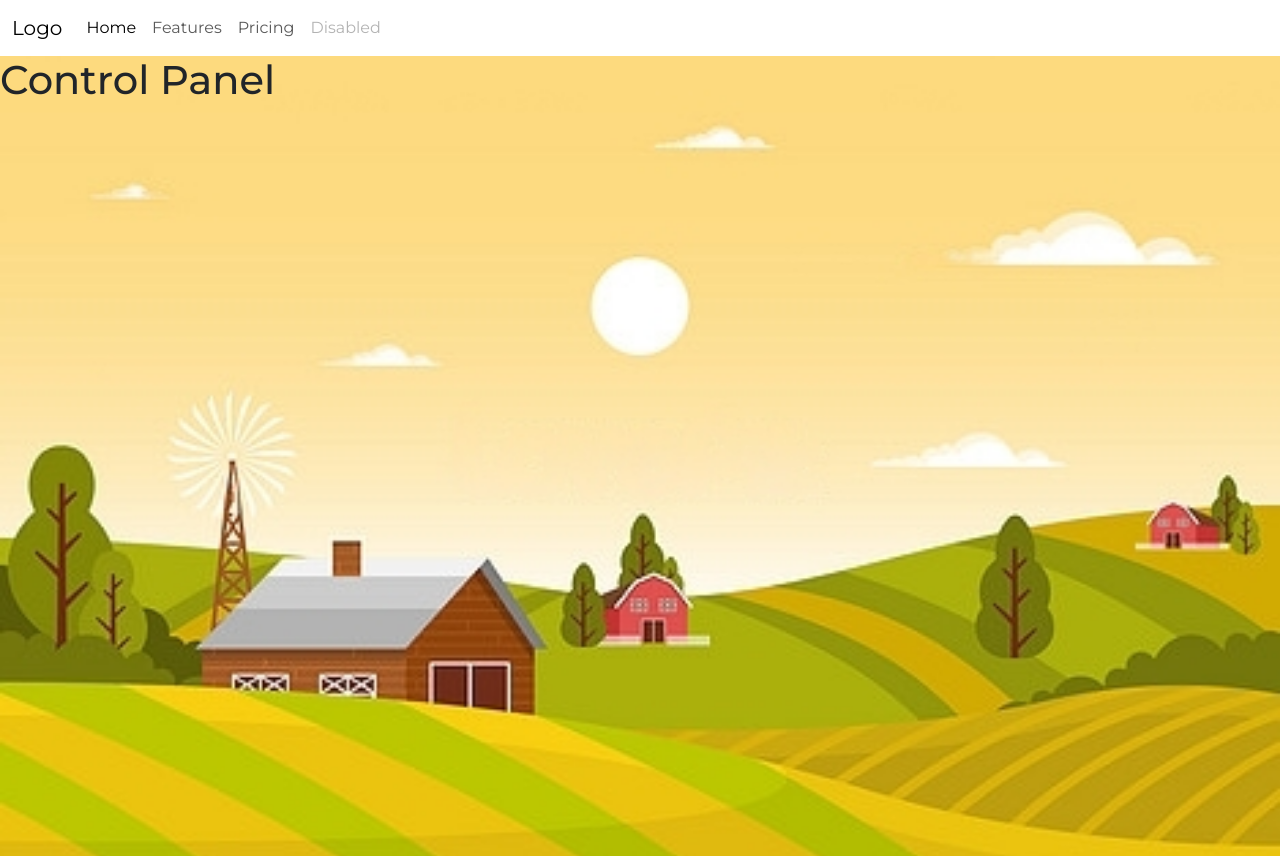
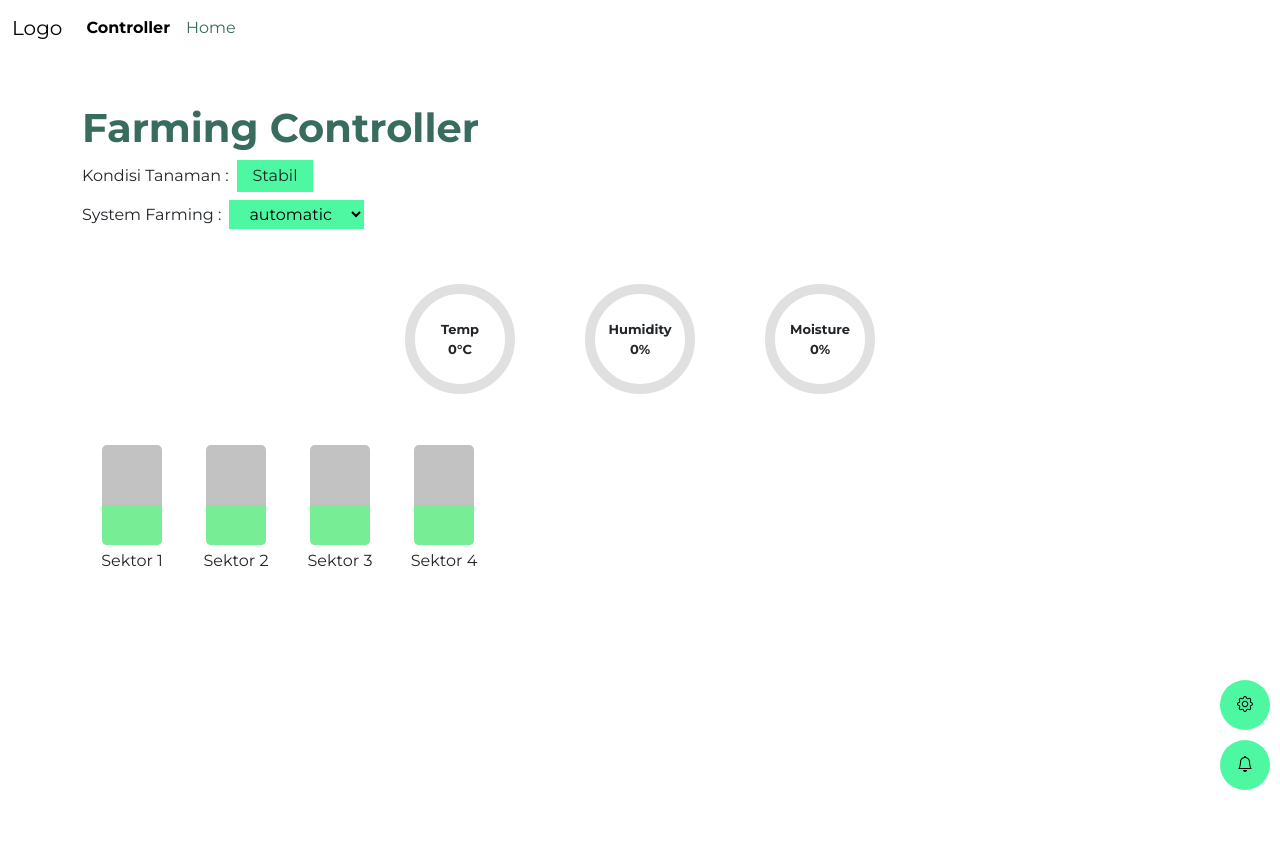
Before and after one commit to zeru-program/new-controller-smart-farm, a PHP site: page /controller-sf/Index.html in a window 1280 px wide. After the commit the page ends 790 px from the top, so only its background shows below. Run offline with PHP 8.4, Linux system fonts and the light colour scheme; some libraries are stand-ins or nearby versions.

Commit message:
update controller page by justin

```diff
--- /dev/null
+++ b/assets/circular.js
@@ -0,0 +1,38 @@
+
+    const circles = [
+        document.querySelector('#circle1'),
+        document.querySelector('#circle2'),
+        document.querySelector('#circle3')
+    ];
+
+    const progressValues = [
+        document.querySelector('#progressValue1'),
+        document.querySelector('#progressValue2'),
+        document.querySelector('#progressValue3')
+    ];
+
+    const radii = circles.map(circle => circle.r.baseVal.value);
+    const circumferences = radii.map(radius => 2 * Math.PI * radius);
+
+    // Set strokeDasharray and initial strokeDashoffset for all circles
+    circles.forEach((circle, i) => {
+        circle.style.strokeDasharray = circumferences[i];
+        circle.style.strokeDashoffset = circumferences[i];
+    });
+
+    function updateProgress(index, value) {
+        const percentage = value > 100 ? 100 : value < 0 ? 0 : value; // Batasi nilai antara 0 dan 100
+        const offset = circumferences[index] - (percentage / 100) * circumferences[index];
+        circles[index].style.strokeDashoffset = offset;
+        if (index == 0) {
+        progressValues[index].innerHTML = `Temp<br/>${percentage}°C`;
+        } else if (index == 1) {
+        progressValues[index].innerHTML = `Humidity<br/>${percentage}%`;
+        } else if (index == 2) {
+        progressValues[index].innerHTML = `Moisture<br/>${percentage}%`;
+        }
+    }
+
+    updateProgress(0, 0);  // Circular Progress 1
+    updateProgress(1, 0);  // Circular Progress 2
+    updateProgress(2, 0);  // Circular Progress 3
--- /dev/null
+++ b/assets/main.js
@@ -0,0 +1,6 @@
+function openAlert() {
+  document.getElementById("popup-alert").style.display = "flex"
+}
+function closeAlert() {
+  document.getElementById("popup-alert").style.display = "none"
+}
--- a/assets/style.css
+++ b/assets/style.css
@@ -1,13 +1,19 @@
+/* import font style monserat */
 @import url('https://fonts.googleapis.com/css2?family=Montserrat:ital,wght@0,100..900;1,100..900&display=swap');
 
+/* configuration */
 body {
   font-family: "Montserrat", Sans-Serif;
+  width: 100%;
+  overflow: hidden;
 }
-
-.bg-primary {
+html {
+  overflow: hidden;
+}
+.bg-primarys {
   background: #4ef7a1;
 }
-.bg-secondary {
+.bg-secondarys {
   background: #629d79;
 }
 .bg-primary2 {
@@ -17,21 +23,44 @@ body {
   background: #d9eddf;
 }
 .color-primary {
-  background: #4ef7a1;
+  color: #4ef7a1;
 }
 .color-secondary {
-  background: #629d79;
+  color: #629d79;
 }
 .color-primary2 {
-  background: #386c5f;
+  color: #386c5f;
 }
 .color-secondary2 {
-  background: #d9eddf;
+  color: #d9eddf;
 }
+/* configuration */
 
+/* navbar */
 .navbar-toggler {
+  border: 0 !important;
+  border-radius: 3px !important;
+  background: rgba(78,247,161,.4) !important;
 }
+.navbar-toggler:focus,
+.navbar-toggler:hover,
+.navbar-toggler:active {
+  box-shadow: 0 0 0 !important;
+}
+.navbar {
+}
+.nav-link {
+  color: #386c5f;
+}
+.bi-list {
+  color: #386c5f !important;
+  font-size: 1.8em;
+  font-weight: 600;
+}
+/* navbar */
 
+
+/*** home style ***/
 .hero-home {
   width: 100%;
   height: 100vh;
@@ -45,7 +74,110 @@ body {
   padding-block: 8px;
   border-radius: 20px;
 }
+/*** home style ***/
 
+/* circular progres */
+.progress-wrapper {
+    display: flex;
+    flex-direction: row;
+    margin-top: 20px;
+    justify-content: center;
+}
+.progress-container {
+    position: relative;
+    width: 180px;
+    height: 180px;
+}
+svg {
+    transform: rotate(-90deg);
+    width: 100%;
+    height: 100%;
+}
+circle {
+    fill: none;
+    stroke-width: 10;
+}
+.circle-bg {
+    stroke: #e0e0e0;
+}
+.circle-progress {
+    stroke: #4caf50;
+    stroke-linecap: round;
+    transition: stroke-dashoffset 0.35s;
+}
+.progress-value {
+    position: absolute;
+    top: 50%;
+    left: 50%;
+    transform: translate(-50%, -50%);
+    font-size: 13px;
+    font-weight: bold;
+    text-align: center;
+}
+#page_button {
+    border: 3px solid rgba(119, 237, 150, .2);
+    background-color: rgba(119, 237, 150);
+    border-radius: 5px;
+    color: white;
+    text-decoration: none;
+    justify-content: right;
+}
+table {
+    flex: center;
+    border: collapse;
+    width: 80%;
+    border-radius: 5px;
+}
+td, th {
+    border: 2px solid rgba(119, 237, 150);
+    text-align: center;
+    padding: 2px;
+}
+tr:nth-child(odd) {
+    background-color: rgba(119, 237, 150);
+}
+
+#GiveData {
+    border: 5px solid rgba(119, 237, 150, .2);
+    color: white;
+    background-color: rgba(119, 237, 150);
+    justify-self: center;
+}
+.pagination {
+    border-radius: 50%;
+    display: flex;
+
+}
+.pagination a {
+    border: 1px #77ed96 solid;
+    color: #77ed96;
+    padding: 6px 18px;
+    text-decoration: none;
+}
+.pagination a.active {
+    background-color: #77ed96;
+    color: white;
+}
+.pagination a:hover:not(.active) {
+    background-color: rgba(119, 237, 150, .2);
+}
+.rectangle-bar-container {
+  width: 100px;
+  height: 60px;
+  background: rgb(133,133,133,.5);
+  border-radius: 5px;
+  transform: rotate(-90deg);
+  position: relative;
+  overflow: hidden;
+}
+.rectangle-value {
+  position: absolute;
+  top: 0;
+  left: 0;
+  width: 40px;
+  height: 60px;
+  background: #77ed96;
+}
 
 /* footer design*/
 /* media phone design*/
@@ -68,7 +200,7 @@ body {
   align-items: center;
   justify-content: center;
 }
-.foottitle{
+.foottitle {
   color: white;
   text-align: center;
   font-weight: bold;
--- a/controller-sf/Index.html
+++ b/controller-sf/Index.html
@@ -4,7 +4,7 @@
     <meta charset="UTF-8">
     <meta name="viewport" content="width=device-width, initial-scale=1.0">
     <meta http-equiv="X-UA-Compatible" content="ie=edge">
-    <title>Controller smart farm by iot1 Controller_page</title>
+    <title>Controller smart farm by iot1 - Controller page</title>
     <link href="https://cdn.jsdelivr.net/npm/bootstrap@5.3.3/dist/css/bootstrap.min.css" rel="stylesheet" integrity="sha384-QWTKZyjpPEjISv5WaRU9OFeRpok6YctnYmDr5pNlyT2bRjXh0JMhjY6hW+ALEwIH" crossorigin="anonymous">
     <link rel="stylesheet" href="https://cdn.jsdelivr.net/npm/bootstrap-icons@1.11.3/font/bootstrap-icons.min.css">
     <script src="https://cdn.jsdelivr.net/npm/bootstrap@5.3.3/dist/js/bootstrap.bundle.min.js" integrity="sha384-YvpcrYf0tY3lHB60NNkmXc5s9fDVZLESaAA55NDzOxhy9GkcIdslK1eN7N6jIeHz" crossorigin="anonymous"></script>
@@ -12,7 +12,7 @@
     <script src="https://cdn.jsdelivr.net/npm/js-circle-progress/dist/circle-progress.min.js" type="module"></script>
     <link rel="shortcut icon" href="https://i.pinimg.com/474x/ef/f6/ac/eff6acfcf843833a9b21070769dae764.jpg" type="image/x-icon">
     <!-- style path -->
-    <link rel="stylesheet" href="assets/style.css" type="text/css" media="all" />
+    <link rel="stylesheet" href="../assets/style.css" type="text/css" media="all" />
     <!--<link rel="stylesheet" href="https://zeru-program.github.io/controller-smart-farm-esp32/style.css" type="text/css" media="all" />-->
 </head>
   <body>
@@ -21,21 +21,15 @@
       <div class="container-fluid">
         <a class="navbar-brand" href="/">Logo</a>
         <button class="navbar-toggler" type="button" data-bs-toggle="collapse" data-bs-target="#navbarNav" aria-controls="navbarNav" aria-expanded="false" aria-label="Toggle navigation">
-          <span class="navbar-toggler-icon"></span>
+          <span class="bi bi-list"></span>
         </button>
         <div class="collapse navbar-collapse" id="navbarNav">
           <ul class="navbar-nav">
             <li class="nav-item">
-              <a class="nav-link active" aria-current="page" href="#">Home</a>
+              <a class="nav-link active fw-bold" href="/">Controller</a>
             </li>
             <li class="nav-item">
-              <a class="nav-link" href="#">Features</a>
-            </li>
-            <li class="nav-item">
-              <a class="nav-link" href="#">Pricing</a>
-            </li>
-            <li class="nav-item">
-              <a class="nav-link disabled" aria-disabled="true">Disabled</a>
+              <a class="nav-link" href="/">Home</a>
             </li>
           </ul>
         </div>
@@ -43,8 +37,109 @@
     </nav>
     <!--navbar -->
 
-    <header class="w-100 hero-home" style='background: url("assets/bg-hero-home.jpg") no-repeat center center; background-size:cover'>
-      <h1>Control Panel</h1>
-    </header>
+    <main class="m-0 mt-5">
+      <div class="container d-flex flex-column">
+      <h1 class="color-primary2 fw-bold">Farming Controller</h1>
+      <div class="d-flex gap-2 align-items-center">
+        <p class="m-0">Kondisi Tanaman : </p>
+        <p class="bg-primarys m-0 px-3 py-1">Stabil</p>
+      </div>
+      <div class="d-flex gap-2 mt-2 align-items-center">
+        <p class="m-0">System Farming : </p>
+        <select name="" class="bg-primarys border-0 px-3 py-1" value="" id="system_mode_input">
+          <option value="automatic">automatic</option>
+          <option value="manual">manual</option>
+          <option value="schedule">schedule</option>
+        </select>
+      </div>
+       <div class="d-flex flex-column">
+        <div class="progress-wrapper">
+          <!-- Circular Progress 1 -->
+          <div class="progress-container">
+              <svg>
+                  <circle class="circle-bg" cx="50%" cy="50%" r="50"></circle> <!-- Radius lebih besar -->
+                  <circle class="circle-progress" id="circle1" cx="50%" cy="50%" r="50"></circle> <!-- Radius lebih besar -->
+              </svg>
+              <div class="progress-value" id="progressValue1">0%</div>
+          </div>
+
+          <!-- Circular Progress 2 -->
+          <div class="progress-container">
+              <svg>
+                  <circle class="circle-bg" cx="50%" cy="50%" r="50"></circle> <!-- Radius lebih besar -->
+                  <circle class="circle-progress" id="circle2" cx="50%" cy="50%" r="50"></circle> <!-- Radius lebih besar -->
+              </svg>
+              <div class="progress-value" id="progressValue2">0%</div>
+          </div>
+
+          <!-- Circular Progress 3 -->
+          <div class="progress-container">
+              <svg>
+                  <circle class="circle-bg" cx="50%" cy="50%" r="50"></circle> <!-- Radius lebih besar -->
+                  <circle class="circle-progress" id="circle3" cx="50%" cy="50%" r="50"></circle> <!-- Radius lebih besar -->
+              </svg>
+              <div class="progress-value" id="progressValue3">0%</div>
+          </div>
+         </div>
+        </div>
+      <div class="d-flex gap-1 mt-2 overflow-x-scroll align-items-center" style="height:180px">
+        <div class="d-flex flex-column align-items-center gap-2">
+         <div class="rectangle-bar-container">
+          <div class="rectangle-value"></div>
+        </div>
+          <p class="mt-3">Sektor 1</p>
+        </div>
+        <div class="d-flex flex-column align-items-center gap-2">
+         <div class="rectangle-bar-container">
+          <div class="rectangle-value"></div>
+        </div>
+          <p class="mt-3">Sektor 2</p>
+        </div>
+        <div class="d-flex flex-column align-items-center gap-2">
+         <div class="rectangle-bar-container">
+          <div class="rectangle-value"></div>
+        </div>
+          <p class="mt-3">Sektor 3</p>
+        </div>
+        <div class="d-flex flex-column align-items-center gap-2">
+         <div class="rectangle-bar-container">
+          <div class="rectangle-value"></div>
+        </div>
+          <p class="mt-3">Sektor 4</p>
+        </div>
+      </div>
+      </div>
+    </main>
+
+    <!--popup alert-->
+    <div class="m-0 w-100 shadow-lg position-fixed py-3" id="popup-alert" style="display:none;bottom:0;left:0; background:white; z-index:999;">
+      <div class="container d-flex flex-column" style="background:white;">
+      <h1 class="m-0">Recently Alert</h1>
+      <div class="bar d-flex gap-3 my-2">
+        <p class="m-0">Plant</p>
+        <p class="m-0">Sensor</p>
+        <p class="m-0">Pump/Fan</p>
+      </div>
+      <div class="display-alert rounded-2" style="width:100%;height:200px; background:rgba(0,0,0,.1);">
+
+      </div>
+      </div>
+
+      <button class="btn btn-danger position-absolute" onclick="closeAlert()" style="right:15px;top:15px;">X</button>
+    </div>
+    <!--popup alert-->
+
+    <!--btn popup button-->
+    <button class="position-fixed bg-primarys border-0" style="border-radius:50%;width:50px; height:50px;right:10px;bottom:70px;" onclick="openButton()"><i class="bi bi-gear"></i></i>
+    <!--btn popup button-->
+
+    <!--btn popup alert-->
+    <button class="position-fixed bg-primarys border-0" style="border-radius:50%;width:50px; height:50px;right:10px;bottom:10px;" onclick="openAlert()"><i class="bi bi-bell"></i></button>
+    <!--btn popup alert-->
+
+
+
+    <script src="../assets/circular.js" type="text/javascript" charset="utf-8"></script>
+    <script src="../assets/main.js" type="text/javascript" charset="utf-8"></script>
   </body>
 </html>
```
Also changed, not shown: index.html (+18 -13 lines).
